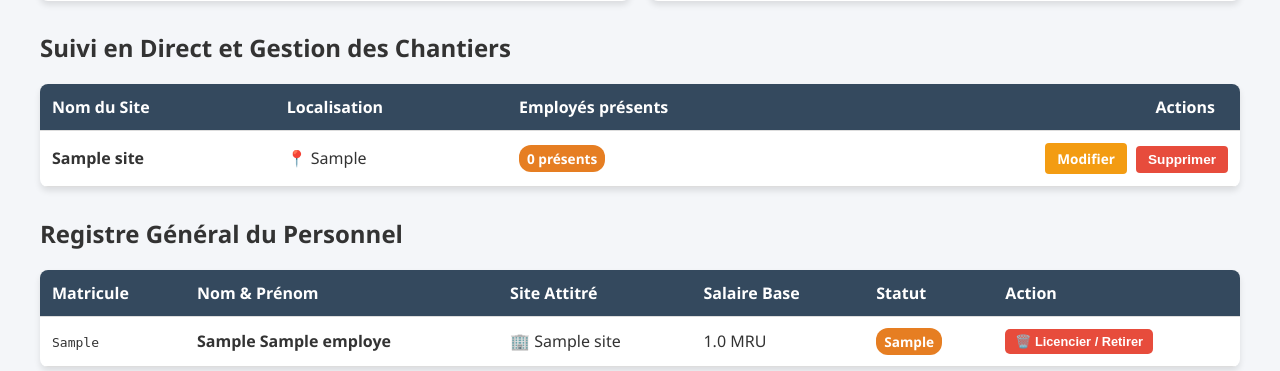
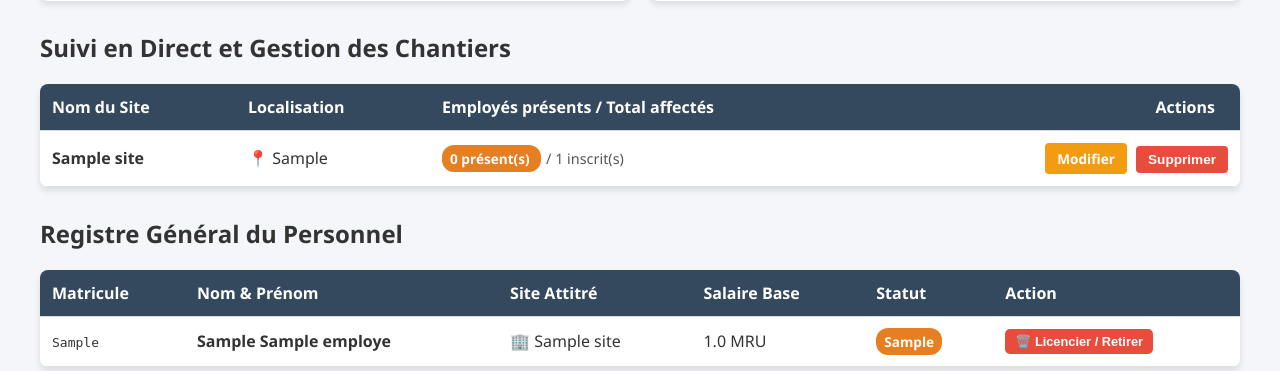
Before and after one commit to youssouf064/gestion_nettoyage, a Flask app: page / in a window 1280 px wide. Shown: the part 987-1358 px from the top of the page. Run offline with Flask 3, Linux system fonts and the light colour scheme; the visitor is signed in with stand-in values (Sample User, id 1); tables that the repository leaves empty hold one stand-in row (values such as "Sample post"); some libraries are stand-ins or nearby versions.

Commit message:
Feat: ajout du nombre d'employés par site sur le dashboard

```diff
--- a/app.py
+++ b/app.py
@@ -145,7 +145,7 @@ def dashboard():
     cursor.execute("SELECT COUNT(*) FROM employes WHERE statut = 'En congé'")
     total_conges = cursor.fetchone()[0]
 
-    # 2. Liste des sites avec nombre de présents (Correction stricte du type pour PostgreSQL vs MySQL)
+    # 2. Liste des sites avec nombre de présents et effectif total affecté
     if IS_RENDER:
         fonction_date = "CURRENT_DATE::text"
     else:
@@ -153,7 +153,8 @@ def dashboard():
 
     cursor.execute(f'''
         SELECT s.id, s.nom, s.adresse,
-        (SELECT COUNT(*) FROM pointages p WHERE p.id_site = s.id AND p.date_jour = {fonction_date} AND p.heure_depart IS NULL) as presents
+        (SELECT COUNT(*) FROM pointages p WHERE p.id_site = s.id AND p.date_jour = {fonction_date} AND p.heure_depart IS NULL) as presents,
+        (SELECT COUNT(*) FROM employes e WHERE e.id_site_affecte = s.id) as total_employes
         FROM sites s
     ''')
     liste_sites = cursor.fetchall()
--- a/templates/dashboard.html
+++ b/templates/dashboard.html
@@ -107,7 +107,7 @@
             <tr>
                 <th>Nom du Site</th>
                 <th>Localisation</th>
-                <th>Employés présents</th>
+                <th>Employés présents / Total affectés</th>
                 <th class="text-end" style="padding-right: 25px;">Actions</th>
             </tr>
         </thead>
@@ -118,7 +118,10 @@
                 <td>📍 {{ s[2] if s[2] else 'Non spécifiée' }}</td>
                 <td>
                     <span class="badge {% if s[3]>0 %}green{% else %}orange{% endif %}">
-                        {{ s[3] }} présents
+                        {{ s[3] }} présent(s)
+                    </span>
+                    <span style="font-size: 0.9rem; color: #555; margin-left: 5px; font-weight: 500;">
+                        / {{ s[4] }} inscrit(s)
                     </span>
                 </td>
                 <td class="text-end">
```
